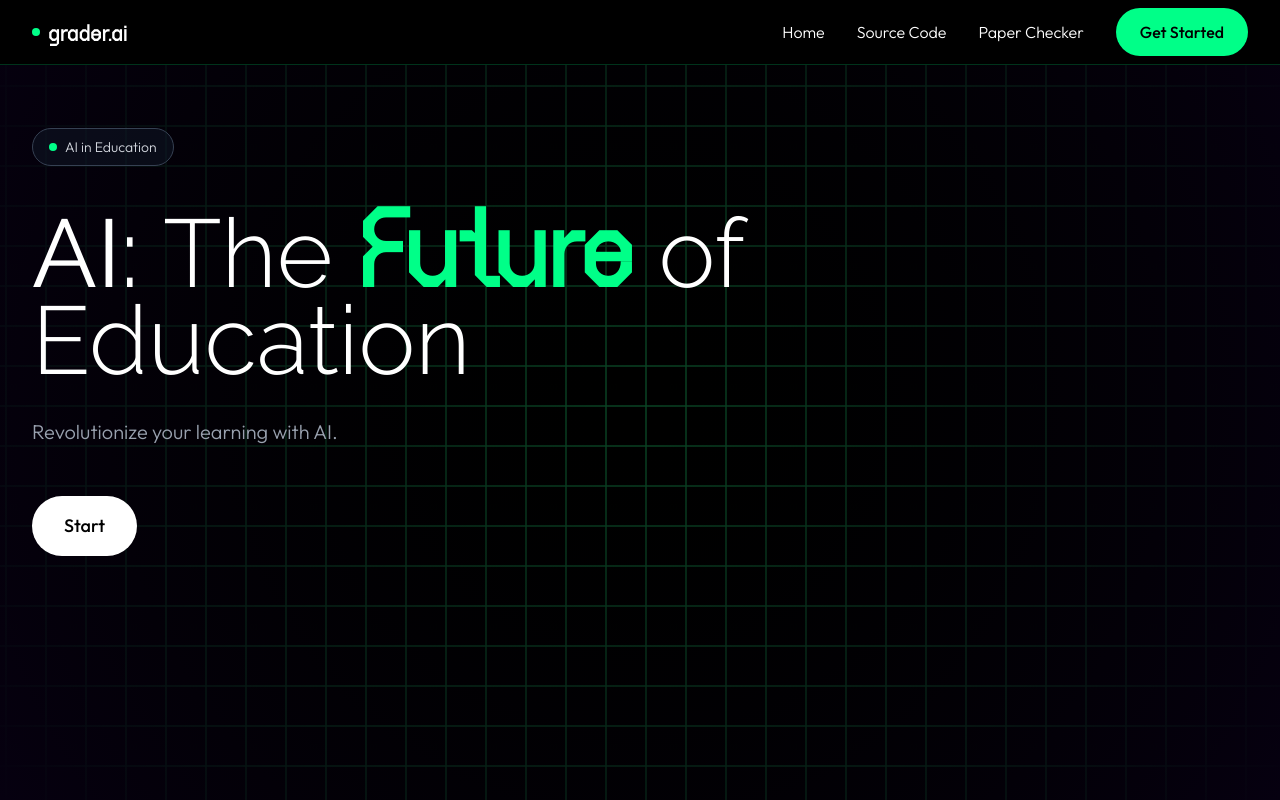
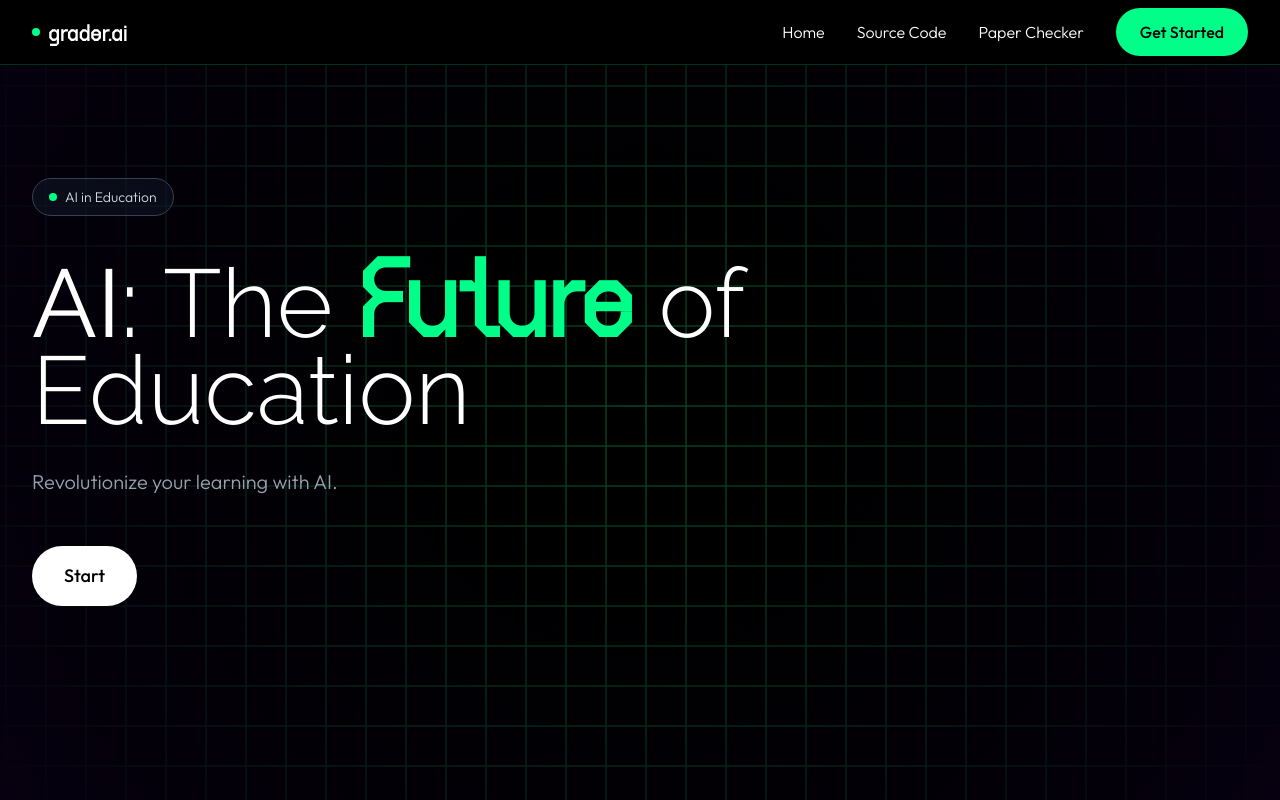
Before and after one commit to techsyndicate/grader-ai, a Next.js app: page / in a window 1280 px wide. Built offline with nearby package versions, Linux system fonts and the light colour scheme.

Commit message:
refactor: clean up unused code

```diff
--- a/src/app/page.tsx
+++ b/src/app/page.tsx
@@ -10,9 +10,6 @@ export default function Home() {
   const [isMenuOpen, setIsMenuOpen] = useState(false);
 
   const stats: Array<{ number: string; label: string }> = [
-    // { number: '30%', label: 'Time Saved' },
-    // { number: '10k+', label: 'Graded Papers' },
-    // { number: '500+', label: 'Teachers' },
   ];
 
   return (
@@ -28,7 +25,7 @@ export default function Home() {
         />
       </div>
       {/* Hero Section */}
-      <section className="relative min-h-screen flex items-start pt-24 sm:pt-32">
+      <section className="relative min-h-screen flex items-center justify-center pt-20 pb-8 sm:pt-32 sm:pb-16">
         {/* Background Pattern */}
         <div className="absolute inset-0 opacity-5 z-10">
           <div
@@ -40,13 +37,13 @@ export default function Home() {
         </div>
 
         <div className="max-w-7xl mx-auto px-3 sm:px-4 md:px-6 lg:px-8 w-full relative z-20">
-          <div className="max-w-full lg:max-w-4xl xl:max-w-5xl">
+          <div className="max-w-full lg:max-w-4xl xl:max-w-5xl text-center sm:text-left">
             {/* AI Badge */}
             <motion.div
               initial={{ opacity: 0, y: 20 }}
               animate={{ opacity: 1, y: 0 }}
               transition={{ delay: 0.2 }}
-              className="inline-flex items-center space-x-1.5 sm:space-x-2 bg-gray-900/50 border border-gray-700 rounded-full px-3 sm:px-4 py-1.5 sm:py-2 mb-6 sm:mb-8"
+              className="inline-flex items-center space-x-1.5 sm:space-x-2 bg-gray-900/50 border border-gray-700 rounded-full px-3 sm:px-4 py-1.5 sm:py-2 mb-8 sm:mb-8"
             >
               <div className="w-1.5 h-1.5 sm:w-2 sm:h-2 bg-[#00ff88] rounded-full"></div>
               <span className="text-xs sm:text-sm text-gray-300">
@@ -59,7 +56,7 @@ export default function Home() {
               initial={{ opacity: 0, y: 30 }}
               animate={{ opacity: 1, y: 0 }}
               transition={{ delay: 0.3 }}
-              className="text-4xl sm:text-5xl md:text-6xl lg:text-7xl xl:text-8xl 2xl:text-9xl font-bold leading-[0.9] mb-6 sm:mb-8 break-words"
+              className="text-4xl sm:text-5xl md:text-6xl lg:text-7xl xl:text-8xl 2xl:text-9xl font-bold leading-[0.9] mb-8 sm:mb-8 break-words"
             >
               <span className="font-raleway-regular">AI: </span>
               <span className="font-raleway-light"> The </span>
@@ -77,7 +74,7 @@ export default function Home() {
               initial={{ opacity: 0, y: 20 }}
               animate={{ opacity: 1, y: 0 }}
               transition={{ delay: 0.4 }}
-              className="text-base sm:text-lg lg:text-xl text-gray-400 mb-8 sm:mb-10 lg:mb-12 max-w-full lg:max-w-2xl leading-relaxed"
+              className="text-base sm:text-lg lg:text-xl text-gray-400 mb-10 sm:mb-10 lg:mb-12 max-w-full lg:max-w-2xl leading-relaxed mx-auto sm:mx-0"
             >
               Revolutionize your learning with AI.
             </motion.p>
@@ -87,7 +84,7 @@ export default function Home() {
               initial={{ opacity: 0, y: 20 }}
               animate={{ opacity: 1, y: 0 }}
               transition={{ delay: 0.5 }}
-              className="mb-12 sm:mb-16 lg:mb-20"
+              className="mb-16 sm:mb-16 lg:mb-20"
             >
               <button
                 type="button"
@@ -95,21 +92,6 @@ export default function Home() {
                 onClick={() => {window.location.href = "/paper-checker"}}
               >
                 <span>Start</span>
-                {/* <div className="w-6 h-6 sm:w-8 sm:h-8 bg-[#00ff88] rounded-full flex items-center justify-center">
-                  <svg
-                    className="w-3 h-3 sm:w-4 sm:h-4 text-black"
-                    fill="none"
-                    stroke="currentColor"
-                    viewBox="0 0 24 24"
-                  >
-                    <path
-                      strokeLinecap="round"
-                      strokeLinejoin="round"
-                      strokeWidth={2}
-                      d="M9 5l7 7-7 7"
-                    />
-                  </svg>
-                </div> */}
               </button>
             </motion.div>
 
@@ -133,19 +115,6 @@ export default function Home() {
             </motion.div>
           </div>
         </div>
-
-        {/* Right side elements */}
-        {/* <div className="absolute right-4 lg:right-8 top-1/2 transform -translate-y-1/2 text-xs text-gray-600 space-y-3 lg:space-y-4 writing-mode-vertical hidden xl:block z-20">
-          <div className="transform rotate-90 origin-center whitespace-nowrap">
-            INSTAGRAM
-          </div>
-          <div className="transform rotate-90 origin-center whitespace-nowrap">
-            WHATSAPP
-          </div>
-          <div className="transform rotate-90 origin-center whitespace-nowrap">
-            FACEBOOK
-          </div>
-        </div> */}
       </section>
     </div>
   );
```
